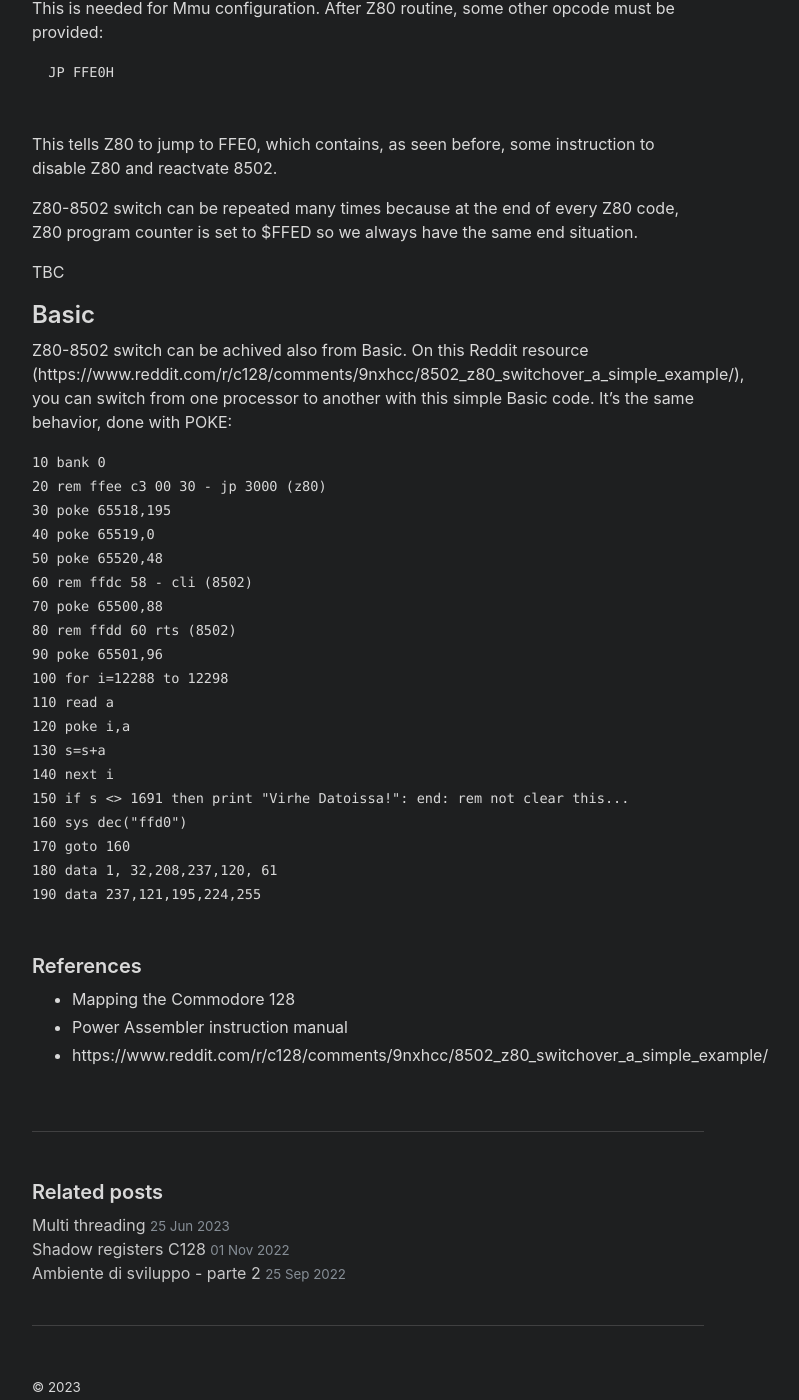
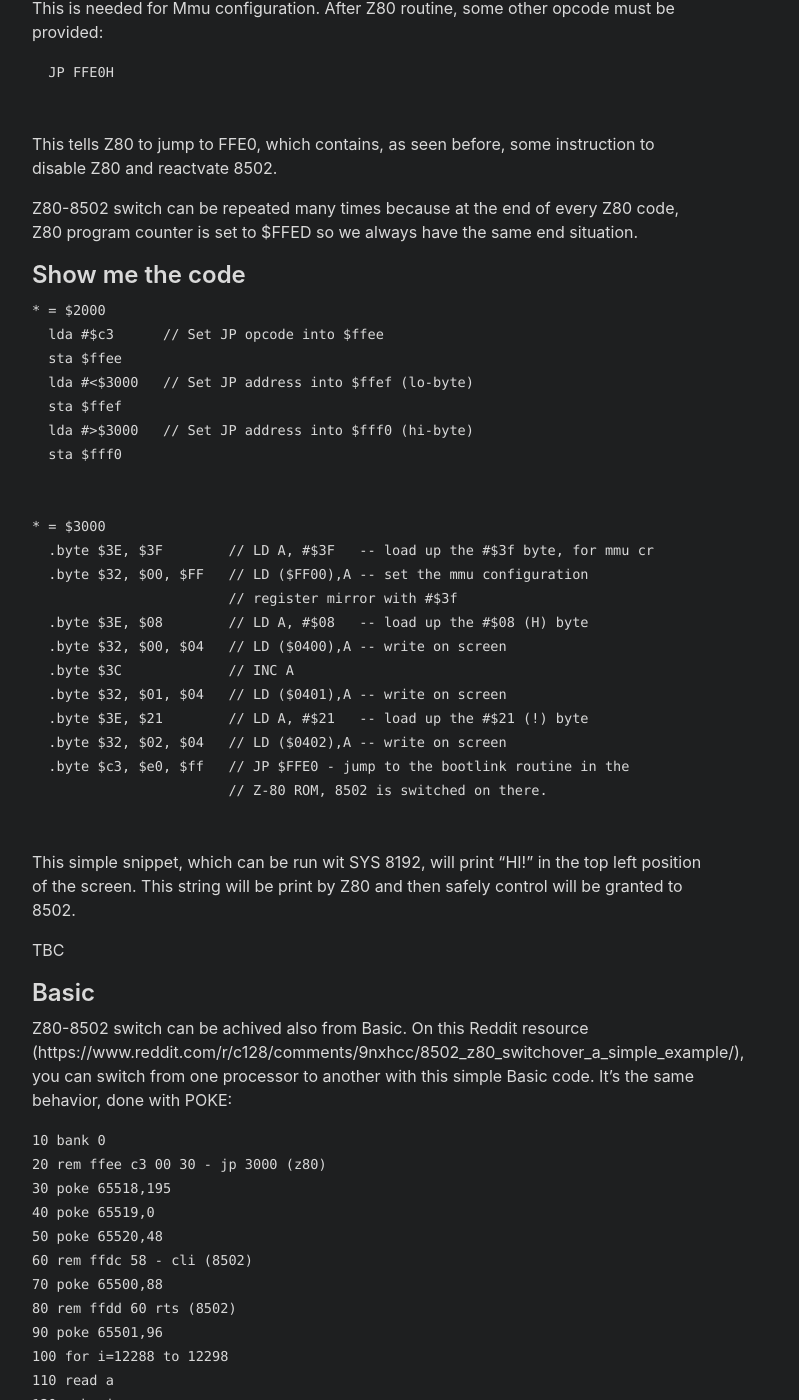
Before and after one commit to intoinside/intoinside.github.io, a Jekyll site: the page built from _posts/2023-07-07-running-z80.md, in a window 1280 px wide and 1400 px high, scrolled down 3291 px. Shown: the whole window, without its empty margins (272-1071 px from the left). Built offline with Jekyll 4.4.1, drawn with Linux system fonts in a browser that asks for light colours.

Commit message:
Update on z80/8502 switchover

````diff
--- a/_posts/2023-07-07-running-z80.md
+++ b/_posts/2023-07-07-running-z80.md
@@ -165,6 +165,37 @@
 code, Z80 program counter is set to $FFED so we always have the same
 end situation.
 
+## Show me the code
+
+```Assembly
+* = $2000
+  lda #$c3      // Set JP opcode into $ffee
+  sta $ffee
+  lda #<$3000   // Set JP address into $ffef (lo-byte)
+  sta $ffef
+  lda #>$3000   // Set JP address into $fff0 (hi-byte)
+  sta $fff0
+```
+
+```Assembly
+* = $3000
+  .byte $3E, $3F        // LD A, #$3F   -- load up the #$3f byte, for mmu cr
+  .byte $32, $00, $FF   // LD ($FF00),A -- set the mmu configuration
+                        // register mirror with #$3f
+  .byte $3E, $08        // LD A, #$08   -- load up the #$08 (H) byte
+  .byte $32, $00, $04   // LD ($0400),A -- write on screen
+  .byte $3C             // INC A
+  .byte $32, $01, $04   // LD ($0401),A -- write on screen
+  .byte $3E, $21        // LD A, #$21   -- load up the #$21 (!) byte
+  .byte $32, $02, $04   // LD ($0402),A -- write on screen
+  .byte $c3, $e0, $ff   // JP $FFE0 - jump to the bootlink routine in the
+                        // Z-80 ROM, 8502 is switched on there.
+```
+
+This simple snippet, which can be run wit SYS 8192, will print "HI!" in the
+top left position of the screen. This string will be print by Z80 and then
+safely control will be granted to 8502.
+
 TBC
 
 ## Basic
````
